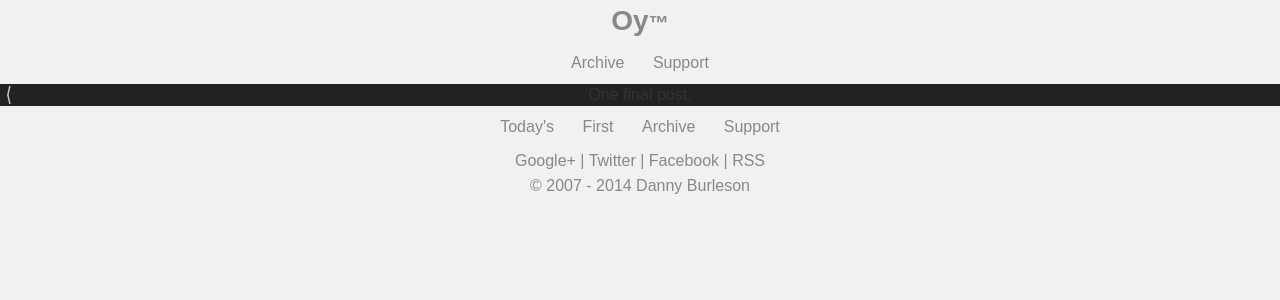
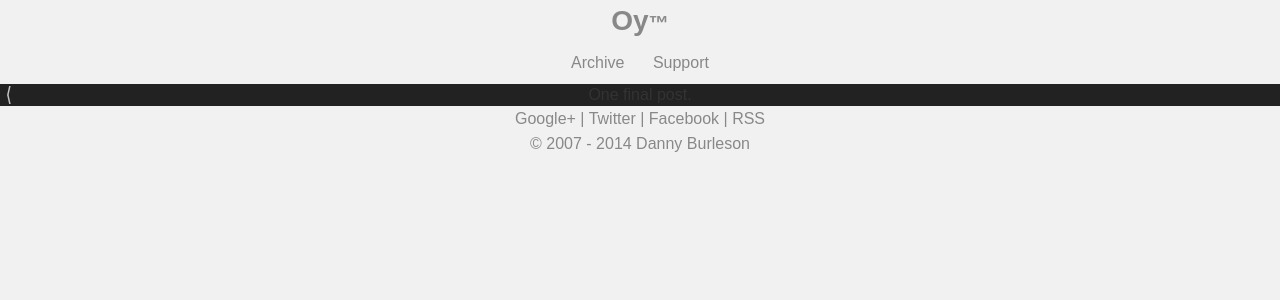
Before and after one commit to oycomics/oycomics.github.io, a Jekyll site: the page built from _posts/2099-12-31-one-final-post.md, in a window 1280 px wide. Shown: the top 300 px of the page. Built offline with Jekyll 4.4.1, drawn with Linux system fonts in a browser that asks for light colours; Markdown is read by kramdown in place of the engine named in the settings.

Commit message:
Update daily.html

```diff
--- a/_layouts/daily.html
+++ b/_layouts/daily.html
@@ -8,15 +8,12 @@
 <meta property="og:url" content="{{ site.url }}{{ page.url }}/">
 </head>
 <body>
-<div class="site gradient">
+<div class="site">
 {% include title.html %}
-<!---{% include copy_paste_share.html %}--->
 <div class="comic daily">
 {% include comic_nav.html %}
 {{ content }}
 </div>
-{% include nav.html %}
-{% include patreon.html %}
 {% include footer.html %}
 </div>
 </body>
```
